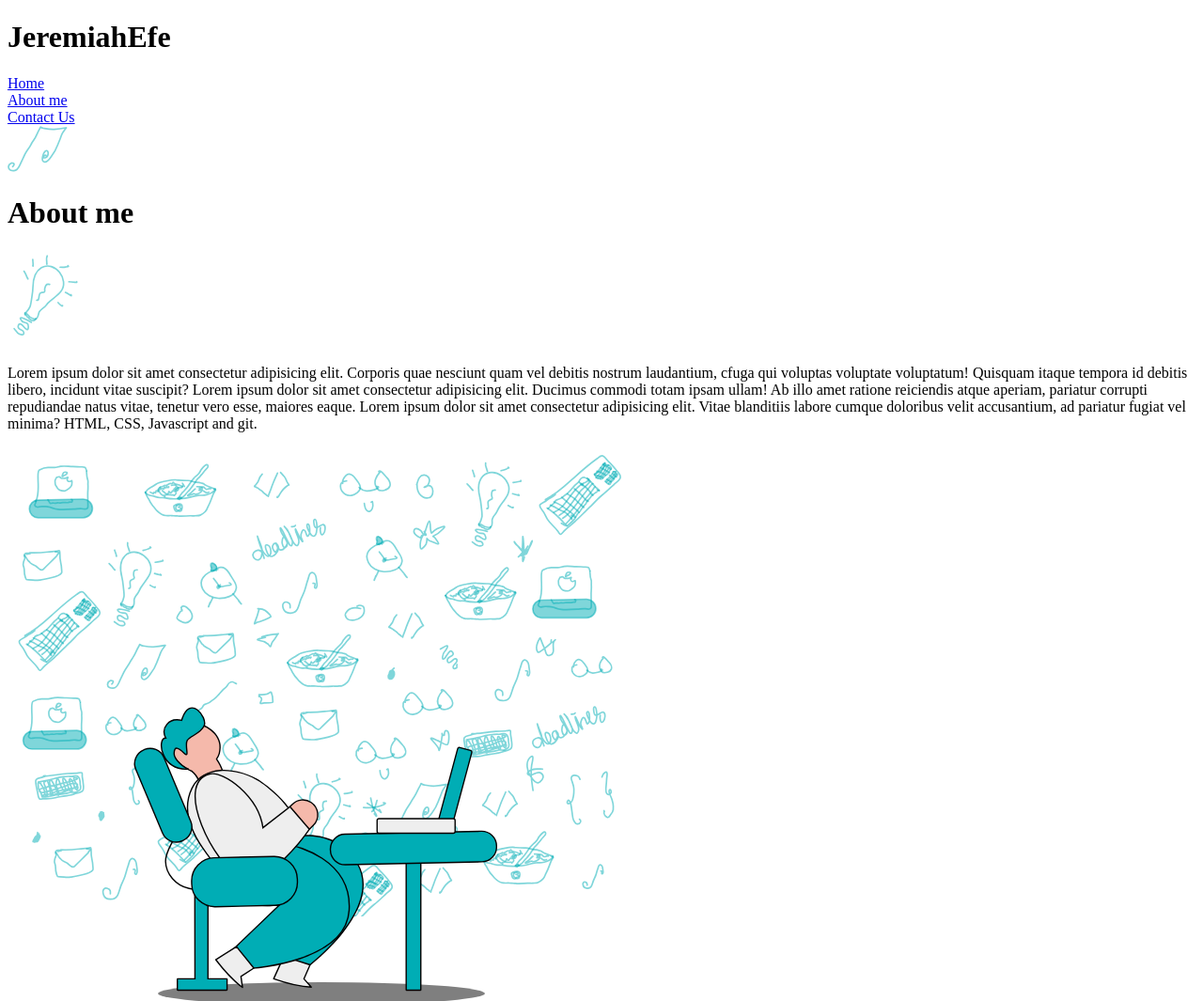
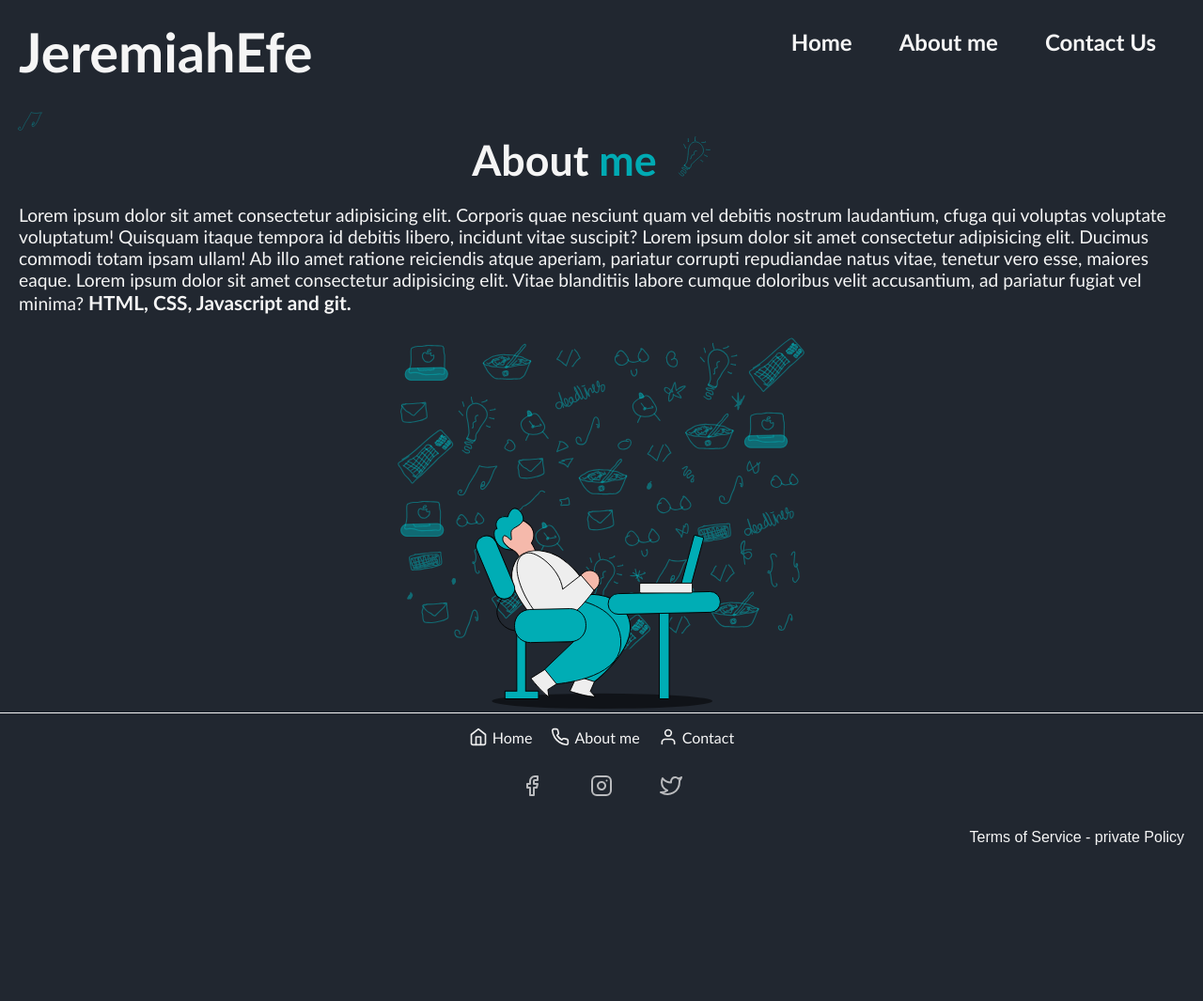
Before and after one commit to JeremiahID/Main-Portfolio, a plain HTML site: page about.html in a window 1280 px wide. Shown: the top 1065 px of the page at 94% size. After the commit the page ends 940 px from the top, so only its background shows below. Drawn offline with Linux system fonts and the light colour scheme; files that its build step writes are made by us from their sources; the site is published under a folder, as on GitHub Pages, so addresses that start at the root find nothing.

Commit message:
Update about.html

```diff
--- a/about.html
+++ b/about.html
@@ -4,7 +4,7 @@
     <meta charset="UTF-8">
     <meta http-equiv="X-UA-Compatible" content="IE=edge">
     <meta name="viewport" content="width=device-width, initial-scale=1.0">
-    <link rel="stylesheet" href="/style/style.css" media="screen" type="text/css">
+    <link rel="stylesheet" href="style.css" media="screen" type="text/css">
     <link rel="icon" href="/svg/user.svg">
     <title>About Me</title>
 </head>
@@ -18,7 +18,7 @@
         </div>
 
         <div class="links">
-            <div class="home"><a href="/index.html" target="_self" > Home </a></div>
+            <div class="home"><a href="index.html" target="_self" > Home </a></div>
             <div class="about"><a href="about.html" target="_self"> About me </a></div>
             <div class="contact"><a href="contact.html" target="_self"> Contact Us </a></div>
         </div>
```
